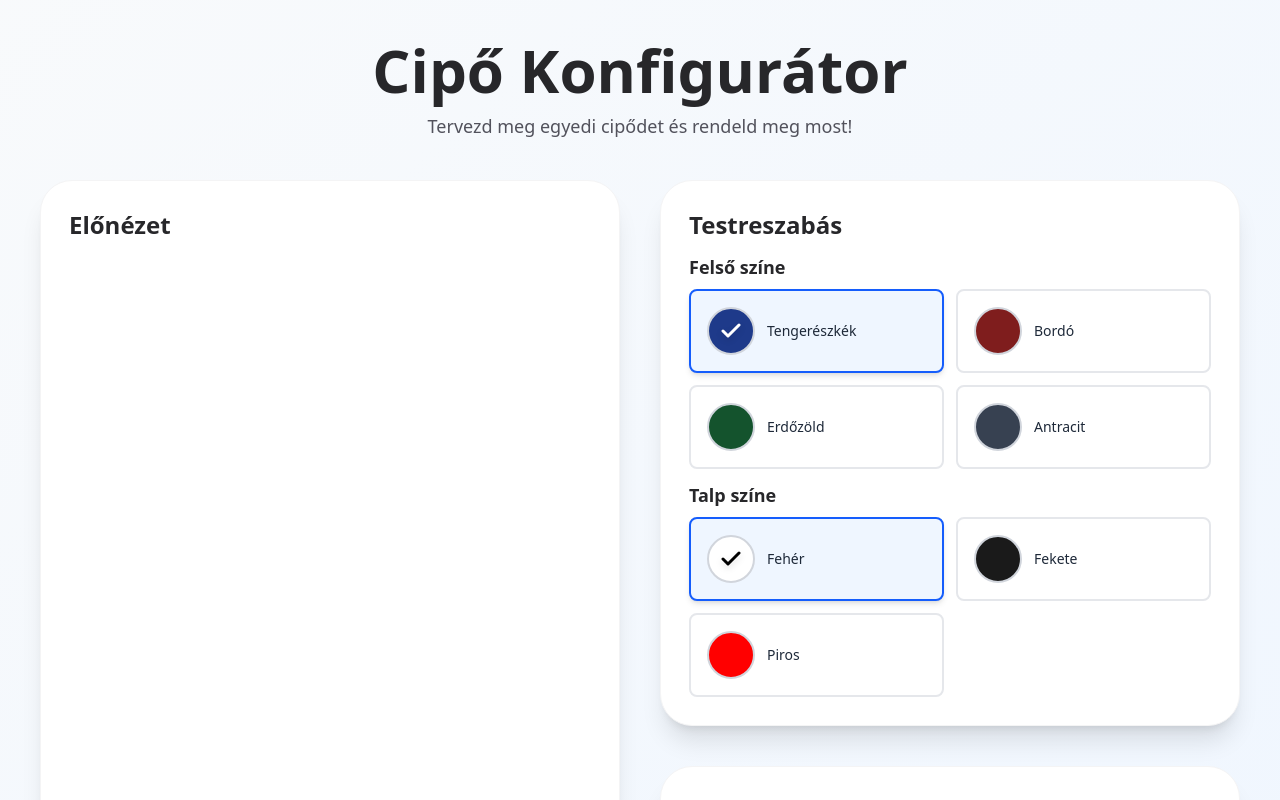
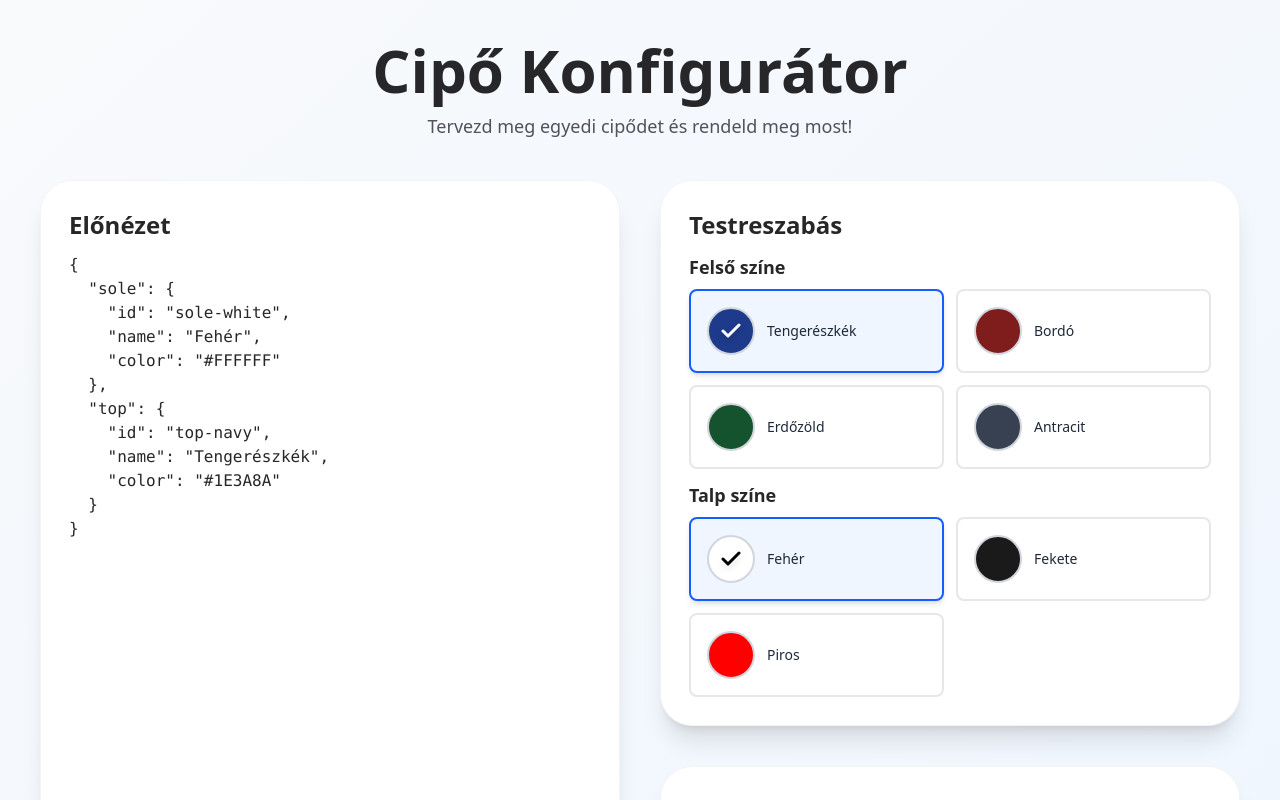
Before and after one commit to chencsi/shoe-configurator, a React (Vite) app: page / in a window 1280 px wide. Shown: the top 800 px of the page. Built offline with nearby package versions, Linux system fonts and the light colour scheme.

Commit message:
displaying current

```diff
--- a/src/components/ShoePreview.tsx
+++ b/src/components/ShoePreview.tsx
@@ -1,10 +1,16 @@
+import type { ShoeCustomization } from "../types/shoe";
 import Box from "./Box";
 
-function ShoePreview() {
+interface ShoePreviewProps {
+  customization: ShoeCustomization;
+}
+
+function ShoePreview({ customization }: ShoePreviewProps) {
   const title = "Előnézet";
 
   return (
     <Box title={title}>
+      <pre>{JSON.stringify(customization, null, 2)}</pre>
     </Box>
   )
 }
```
